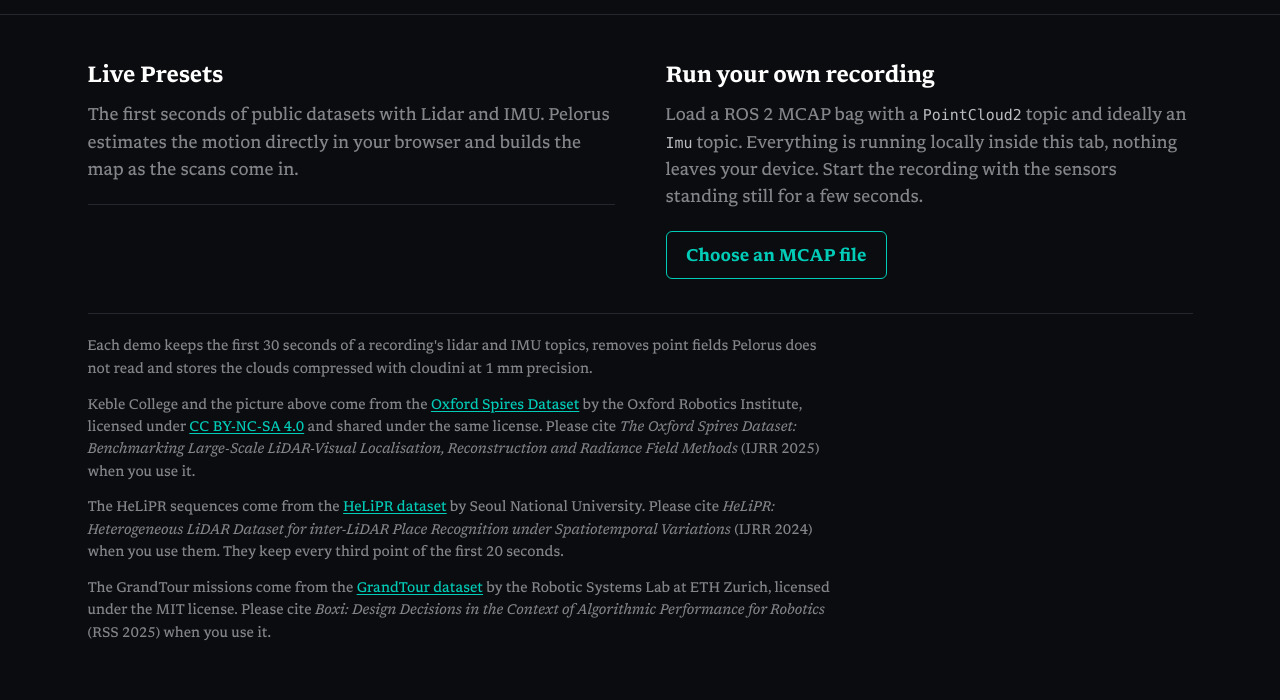
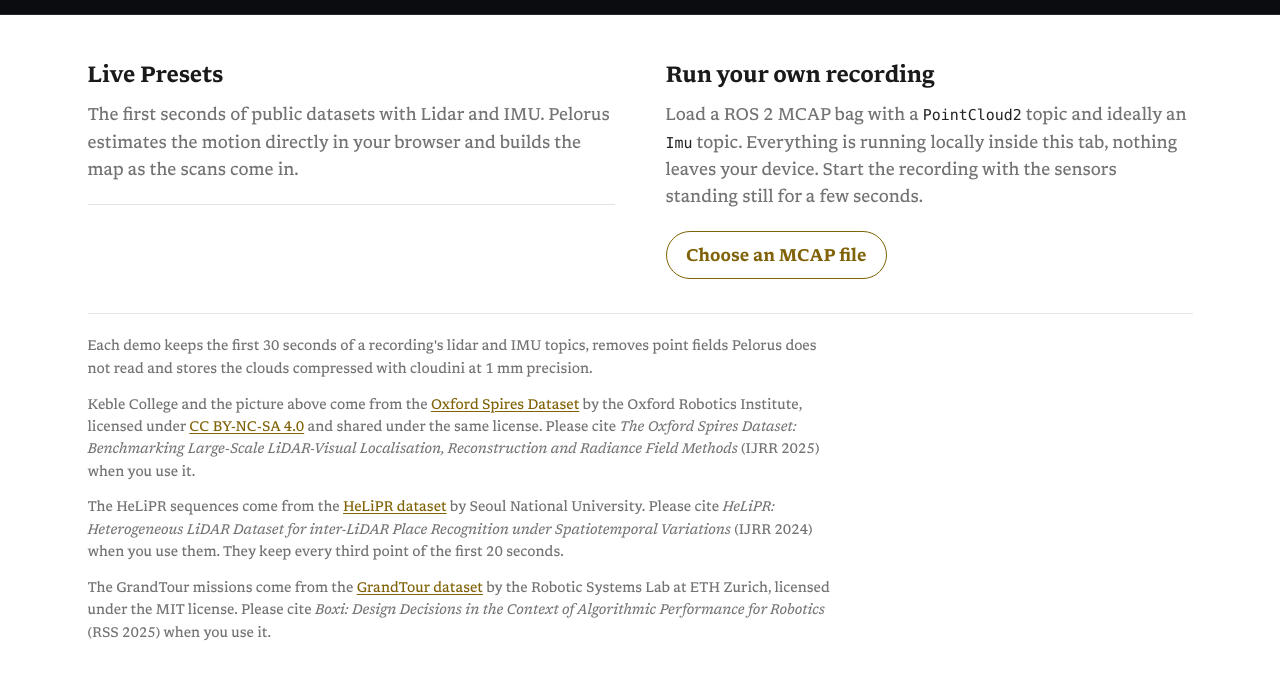
Before and after one commit to uos/pelorus, a plain HTML site: page web/index.html in a window 1280 px wide. Shown: the part 449-1149 px from the top of the page. Drawn offline with Linux system fonts and the light colour scheme; a script that the page names is missing; files whose address does not match are found by name.

Commit message:
web colours from the docs

```diff
--- a/web/index.html
+++ b/web/index.html
@@ -3,7 +3,7 @@
   <head>
     <meta charset="utf-8" />
     <meta name="viewport" content="width=device-width, initial-scale=1" />
-    <meta name="color-scheme" content="dark" />
+    <meta name="color-scheme" content="light dark" />
     <title>Pelorus</title>
     <link rel="icon" href="pelorus.svg" type="image/svg+xml" />
     <meta
--- a/web/style.css
+++ b/web/style.css
@@ -32,25 +32,63 @@
   font-display: swap;
 }
 
-/* The colours of the documentation: its dark "slate" scheme with the teal
-   primary and cyan accent palette (docs/zensical.template.toml). */
-:root {
+/* The colours of the documentation: the gold of the logo from
+   docs/docs/stylesheets/brand.css, in the dark "slate" scheme of its theme and
+   with the code colours of its highlighter. The renders and the run view stay
+   dark; the rest of the start page follows the system scheme like the
+   documentation does. */
+:root,
+.hero,
+#run {
   --night: #0b0c0f;
-  --deck: #14171f;
-  --rule: #24272e;
+  --deck: #14161f;
+  --rule: #24262b;
   --fog: #bbbdc2;
   --heading: #ffffff;
   --slate: #83858a;
-  --link: #00ccb8;
-  --primary: #009485;
-  --primary-hover: #26a699;
-  --on-primary: #ffffff;
-  --accent: #00bad6;
+  --link: #e7ce70;
+  --primary: #e5c65c;
+  --primary-hover: color-mix(in srgb, #e5c65c 80%, #fff);
+  --on-primary: #1f1d1a;
+  --accent: #e5c65c;
+  --hl-constant: #9383e2;
+  --hl-string: #2fb170;
+  --hl-number: #e6695b;
+  --hl-function: #c973d9;
+  --hl-keyword: #6791e0;
+  --hl-special: #f06090;
+  --hl-name: #c4cad8;
+  color-scheme: dark;
+  color: var(--fog);
+}
+
+/* The documentation's default scheme. */
+@media (prefers-color-scheme: light) {
+  :root {
+    --night: #ffffff;
+    --deck: #f5f5f5;
+    --rule: #e3e3e3;
+    --fog: #212121;
+    --heading: #1a1a1a;
+    --slate: #737373;
+    --link: #806308;
+    --accent: #806308;
+    --hl-constant: #6e59d9;
+    --hl-string: #1c7d4d;
+    --hl-number: #d52a2a;
+    --hl-function: #a846b9;
+    --hl-keyword: #3f6ec6;
+    --hl-special: #db1457;
+    --hl-name: #36464e;
+    color-scheme: light;
+  }
+}
+
+:root {
   --text: "Libron", Georgia, "Times New Roman", serif;
   --mono: ui-monospace, "JetBrains Mono", "Fira Code", Menlo, Consolas, monospace;
   /* Outlined buttons keep their weight next to bold labels on dense screens. */
   --outline: 1px;
-  color-scheme: dark;
 }
 
 * {
@@ -222,7 +260,7 @@ h1 {
 }
 
 .project-links a:hover {
-  background: rgb(0 204 184 / 0.12);
+  background: color-mix(in srgb, var(--link) 12%, transparent);
 }
 
 .choices {
@@ -325,6 +363,8 @@ button {
 .primary {
   padding: 0.6rem 1.25rem;
   border: none;
+  /* The pill shape of the documentation's buttons. */
+  border-radius: 999px;
   background: var(--primary);
   color: var(--on-primary);
   font-weight: 700;
@@ -351,14 +391,14 @@ button:disabled {
   display: inline-block;
   padding: 0.55rem 1.15rem;
   border: var(--outline) solid var(--link);
-  border-radius: 6px;
+  border-radius: 999px;
   color: var(--link);
   font-weight: 700;
   cursor: pointer;
 }
 
 .file span:hover {
-  background: rgb(0 204 184 / 0.1);
+  background: color-mix(in srgb, var(--link) 10%, transparent);
 }
 
 .file input:focus-visible + span {
@@ -809,7 +849,7 @@ footer p {
 }
 
 .rl-editor textarea::selection {
-  background: rgb(0 186 214 / 0.3);
+  background: color-mix(in srgb, var(--accent) 30%, transparent);
 }
 
 .rl-comment {
@@ -818,39 +858,39 @@ footer p {
 }
 
 .rl-annotation {
-  color: #9383e2;
+  color: var(--hl-constant);
   font-style: normal;
 }
 
 .rl-string,
 .rl-escape {
-  color: #2fb170;
+  color: var(--hl-string);
 }
 
 .rl-number,
 .rl-quantity {
-  color: #e6695b;
+  color: var(--hl-number);
 }
 
 .rl-constant {
-  color: #9383e2;
+  color: var(--hl-constant);
 }
 
 .rl-internal {
-  color: #c973d9;
+  color: var(--hl-function);
   font-style: italic;
 }
 
 .rl-namespace {
-  color: #6791e0;
+  color: var(--hl-keyword);
 }
 
 .rl-value {
-  color: #f06090;
+  color: var(--hl-special);
 }
 
 .rl-variable {
-  color: #c4cad8;
+  color: var(--hl-name);
 }
 
 .rl-operator,
--- a/web/viewer.js
+++ b/web/viewer.js
@@ -417,7 +417,8 @@ export class PointCloudView {
       gl.disable(gl.DEPTH_TEST);
       gl.useProgram(this.lineProgram);
       gl.uniformMatrix4fv(gl.getUniformLocation(this.lineProgram, "u_view_proj"), false, viewProj);
-      gl.uniform4f(gl.getUniformLocation(this.lineProgram, "u_color"), 0.44, 0.76, 0.87, 1);
+      // The gold of the logo, #e5c65c.
+      gl.uniform4f(gl.getUniformLocation(this.lineProgram, "u_color"), 0.9, 0.78, 0.36, 1);
       gl.bindVertexArray(this.lineVao);
       gl.drawArrays(gl.LINE_STRIP, 0, this.trajectoryCount);
     }
```
Also changed, not shown: web/benchmark.html (+1 -1 lines).
